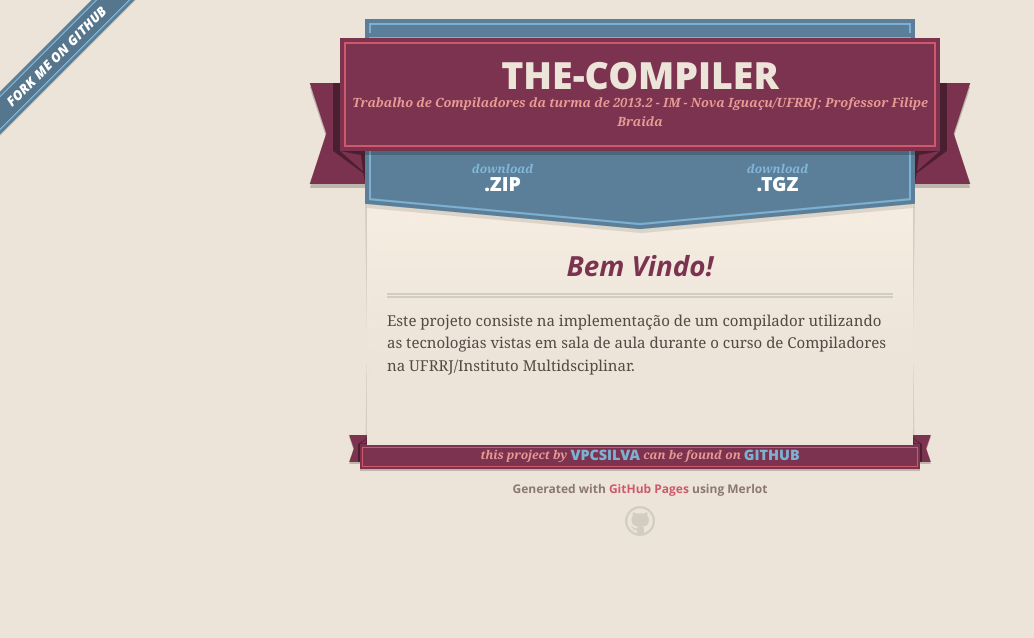
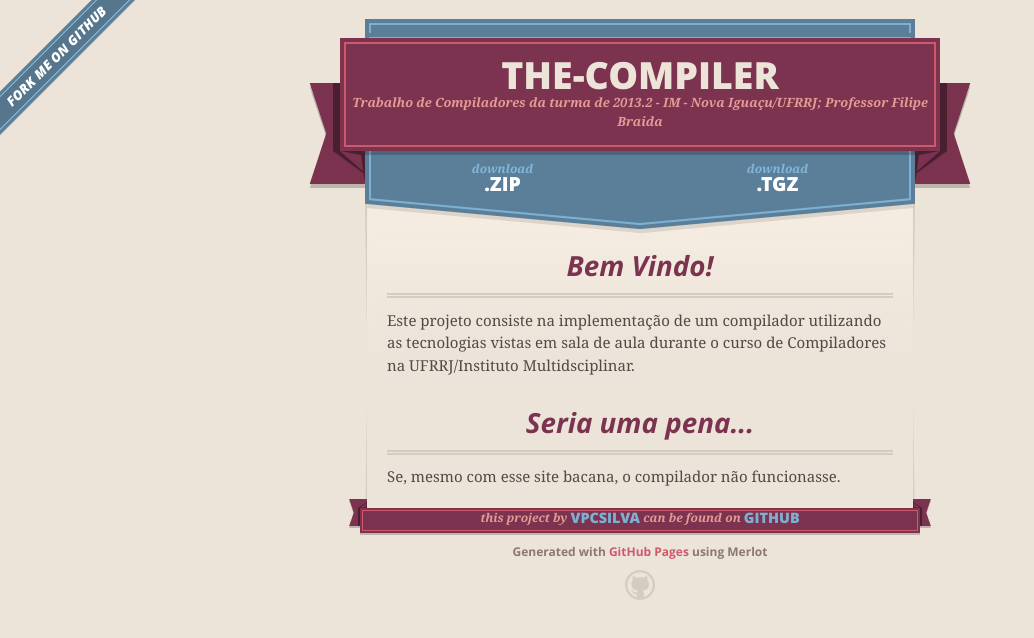
Before and after one commit to victorpedrocs/the-compiler, a plain HTML site: page index.html in a window 1280 px wide. Shown: the whole page, without its empty margins (0-1034 px from the left). Drawn offline with nearby package versions, Linux system fonts and the light colour scheme.

Commit message:
Create gh-pages branch via GitHub

```diff
--- a/index.html
+++ b/index.html
@@ -50,6 +50,11 @@
 <a name="bem-vindo" class="anchor" href="#bem-vindo"><span class="octicon octicon-link"></span></a>Bem Vindo!</h2>
 
 <p>Este projeto consiste na implementação de um compilador utilizando as tecnologias vistas em sala de aula durante o curso de Compiladores na UFRRJ/Instituto Multidsciplinar.</p>
+
+<h2>
+<a name="seria-uma-pena" class="anchor" href="#seria-uma-pena"><span class="octicon octicon-link"></span></a>Seria uma pena...</h2>
+
+<p>Se, mesmo com esse site bacana, o compilador não funcionasse.</p>
       </section>
 
       <footer>
--- a/params.json
+++ b/params.json
@@ -1 +1 @@
-{"name":"The-compiler","tagline":"Trabalho de Compiladores da turma de 2013.2 - IM - Nova Iguaçu/UFRRJ; Professor Filipe Braida","body":"## Bem Vindo!\r\nEste projeto consiste na implementação de um compilador utilizando as tecnologias vistas em sala de aula durante o curso de Compiladores na UFRRJ/Instituto Multidsciplinar.","google":"","note":"Don't delete this file! It's used internally to help with page regeneration."}
+{"name":"The-compiler","tagline":"Trabalho de Compiladores da turma de 2013.2 - IM - Nova Iguaçu/UFRRJ; Professor Filipe Braida","body":"## Bem Vindo!\r\nEste projeto consiste na implementação de um compilador utilizando as tecnologias vistas em sala de aula durante o curso de Compiladores na UFRRJ/Instituto Multidsciplinar.\r\n\r\n## Seria uma pena...\r\nSe, mesmo com esse site bacana, o compilador não funcionasse.","google":"","note":"Don't delete this file! It's used internally to help with page regeneration."}
```
